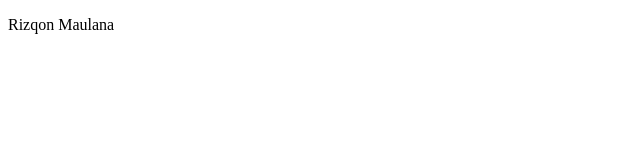
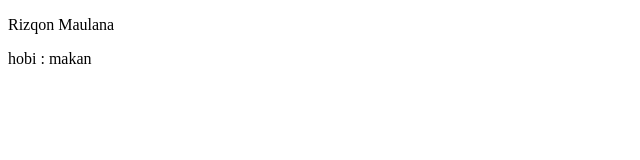
Before and after one commit to rizqonmaulana/belajargit-potdev, a plain HTML site: page index.html in a window 1280 px wide. Shown: the full height of the page, 0-640 px from the left. Drawn offline with Linux system fonts and the light colour scheme.

Commit message:
add hobi

```diff
--- a/index.html
+++ b/index.html
@@ -8,5 +8,6 @@
   </head>
   <body>
     <p>Rizqon Maulana</p>
+    <p>hobi : makan</p>
   </body>
 </html>
```
